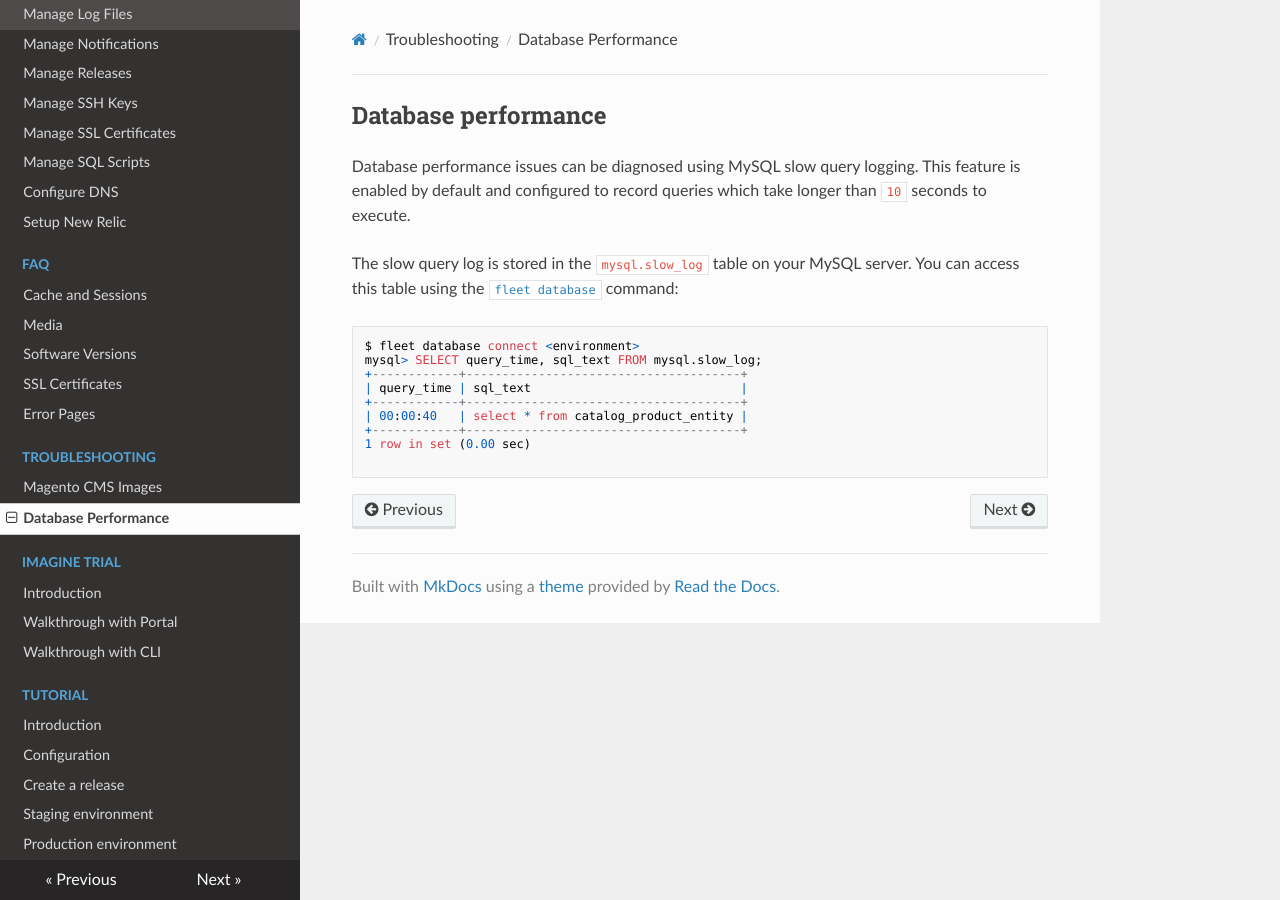
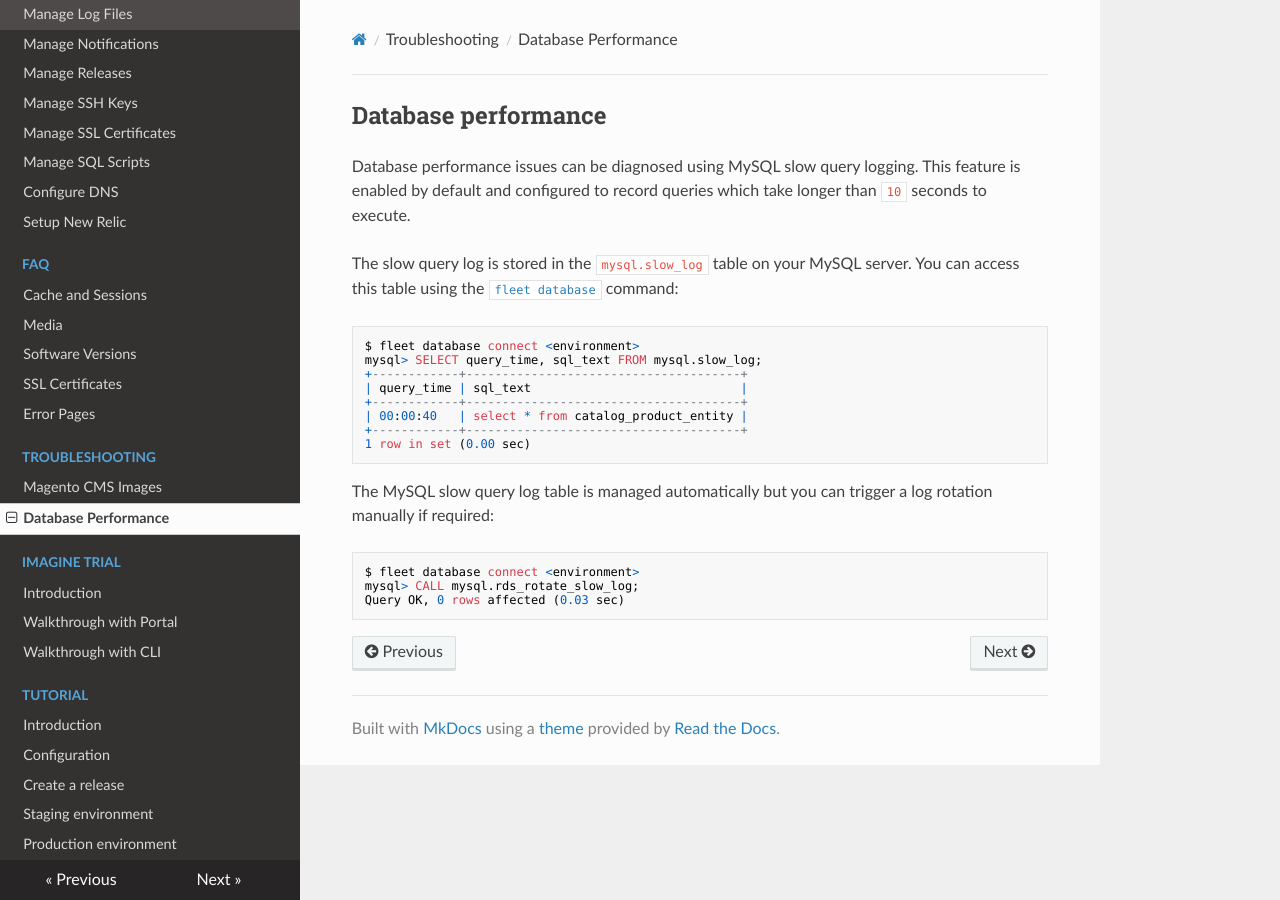
Before and after one commit to anchor/fleet-magento-docs, an MkDocs documentation site: the page built from docs/troubleshooting/database.md, in a window 1280 px wide. Built offline with MkDocs 1.6.1, drawn with Linux system fonts in a browser that asks for light colours; nearby versions of some CDN libraries; old or Windows-style settings are respelled for this version of MkDocs.

Commit message:
Document rotating MySQL slow query log table

````diff
--- a/docs/troubleshooting/database.md
+++ b/docs/troubleshooting/database.md
@@ -18,5 +18,13 @@ mysql> SELECT query_time, sql_text FROM mysql.slow_log;
 | 00:00:40   | select * from catalog_product_entity |
 +------------+--------------------------------------+
 1 row in set (0.00 sec)
+```
+
+The MySQL slow query log table is managed automatically but you can
+trigger a log rotation manually if required:
 
 ```
+$ fleet database connect <environment>
+mysql> CALL mysql.rds_rotate_slow_log;
+Query OK, 0 rows affected (0.03 sec)
+```
````
